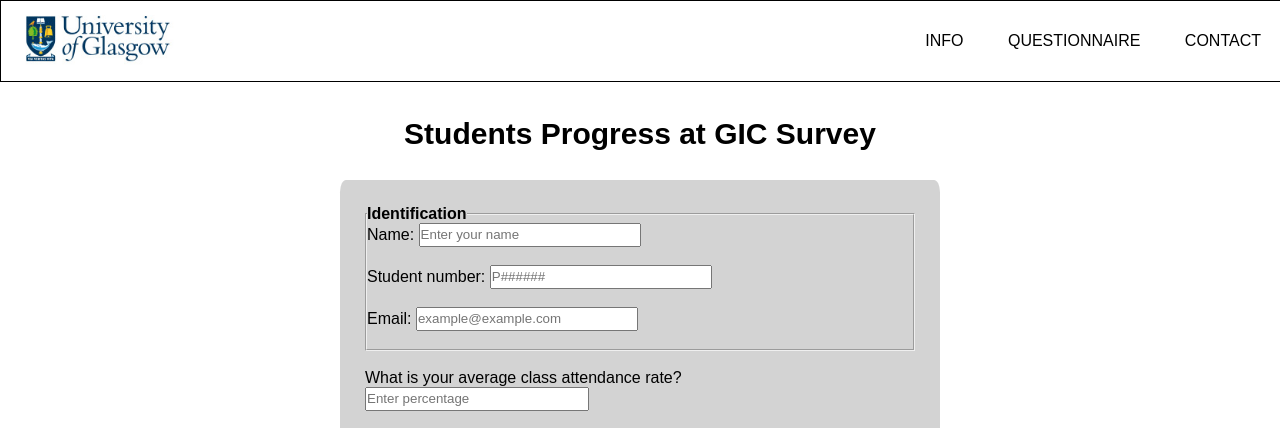
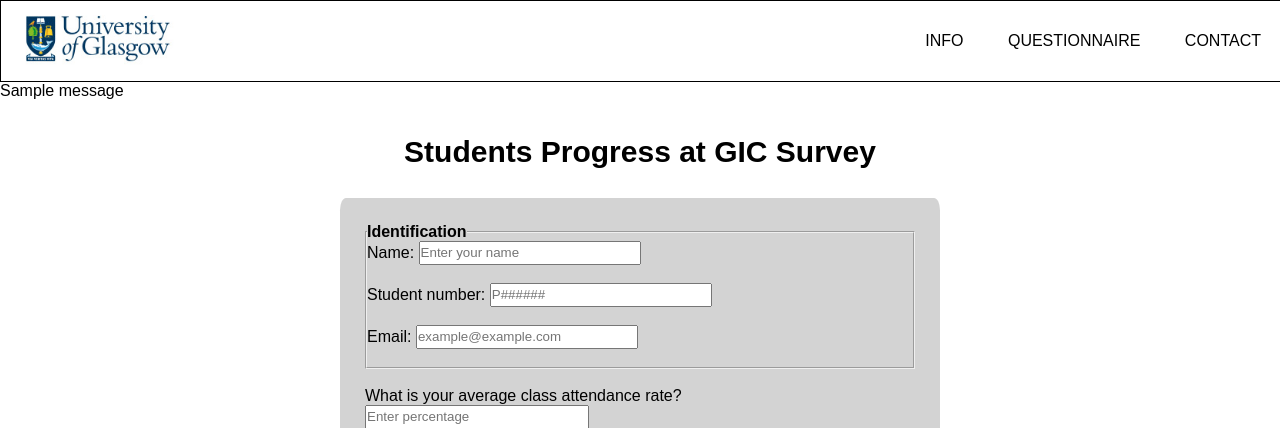
Before and after one commit to alalidana/FC724_3_4, a Flask app: page /questionnaire in a window 1280 px wide. Shown: the top 428 px of the page. Run offline with Flask 3, Linux system fonts and the light colour scheme; one stand-in notice (Sample message) is shown.

Commit message:
added The jinja2 template engine {% ... %} for Statements

```diff
--- a/templates/datacollectionpage.html
+++ b/templates/datacollectionpage.html
@@ -22,6 +22,13 @@
         </div>
     </nav>
     <main>
+        {% with messages = get_flashed_messages(with_categories=true) %}
+        {% if messages %}
+            {% for category, message in messages %}
+                <div class="flash-{{ category }}">{{ message }}</div>
+            {% endfor %}
+        {% endif %}
+        {% endwith %}
         <header id="formheader">
             <div class="questions">
             <!-- Header of form -->
```
